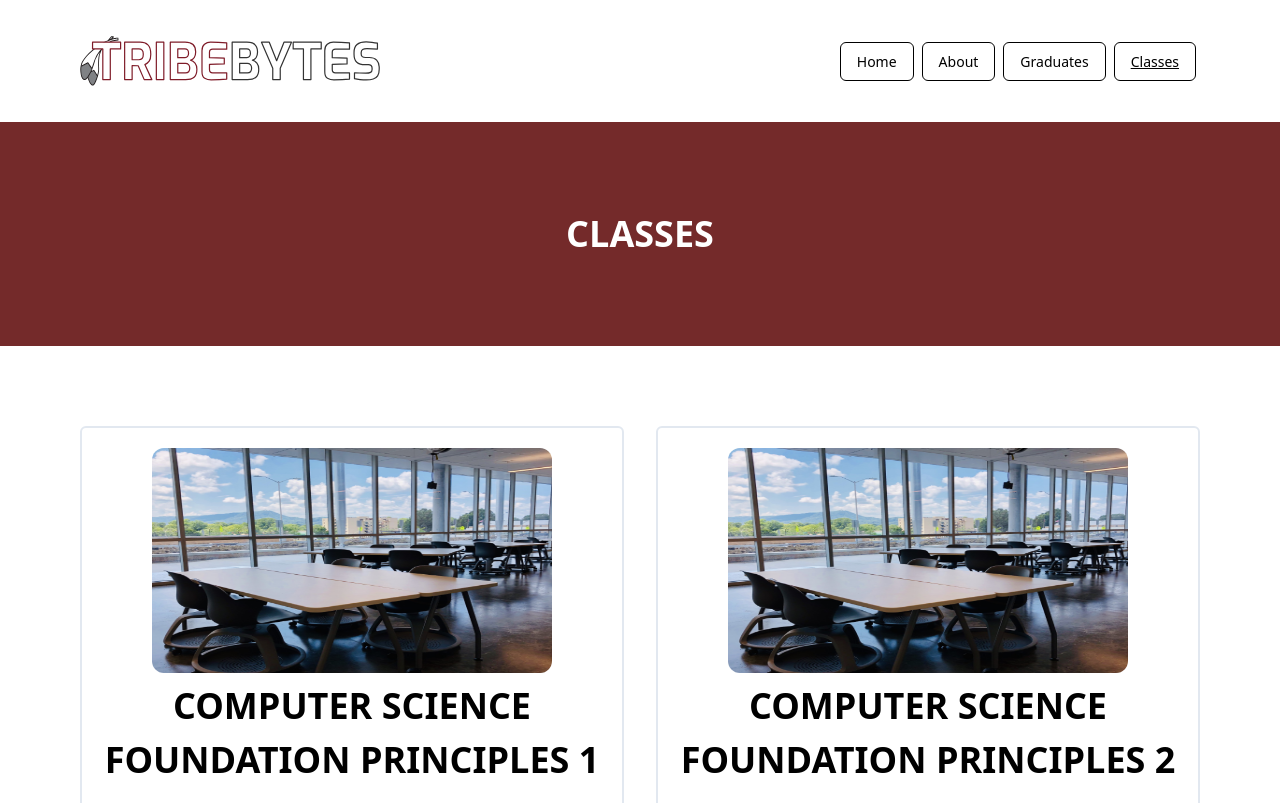
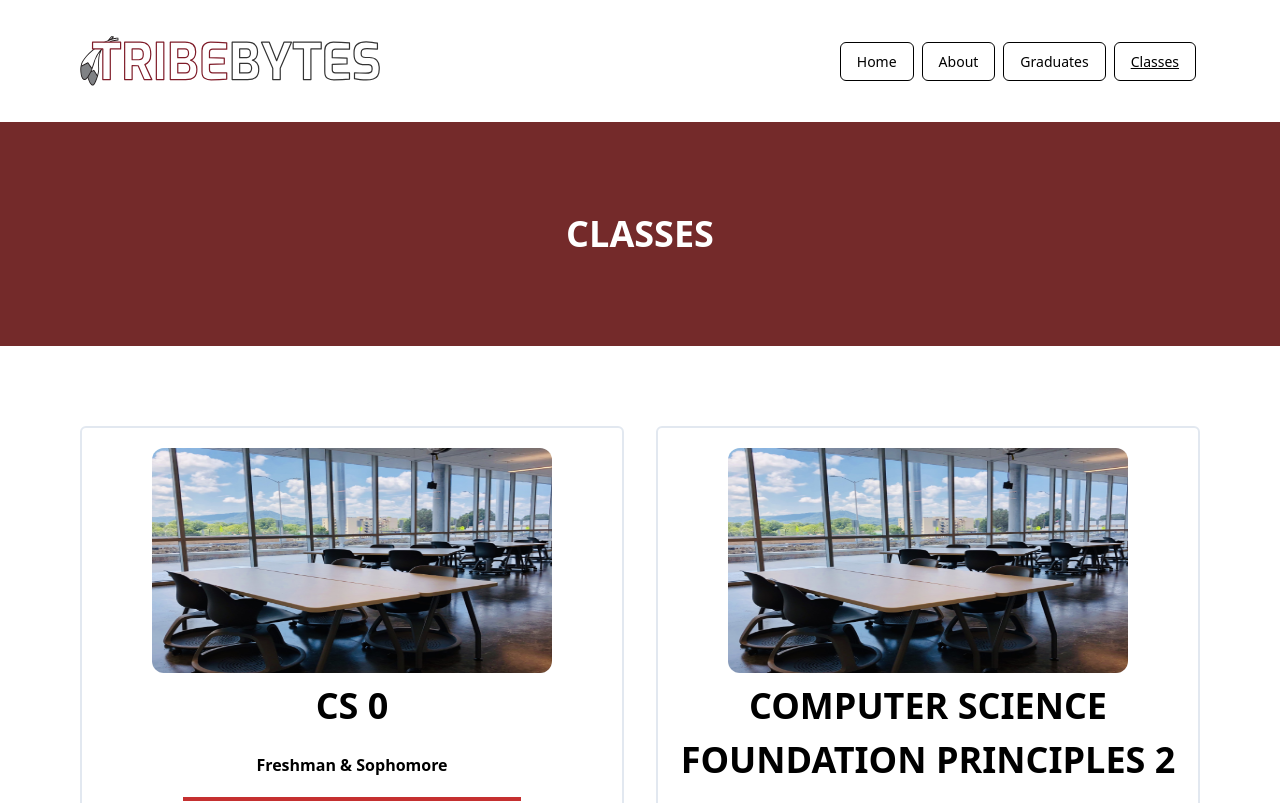
Before and after one commit to db-cs/tribebytes.com, a Next.js app: page /classes in a window 1280 px wide. Shown: the top 803 px of the page. Built offline with nearby package versions, Linux system fonts and the light colour scheme; what @tailwindcss/typography would draw is missing.

Commit message:
Begin changing individual class pages to static

```diff
--- a/data/classdata.json
+++ b/data/classdata.json
@@ -1,17 +1,11 @@
 {
   "classes": [
     {
-      "id": 1,
-      "name": "Computer Science Foundation Principles 1",
+      "id": 0,
+      "name": "CS 0",
       "year": "Freshman & Sophomore",
       "info": "Lorem ipsum dolor sit amet, consectetur adipiscing elit, sed do eiusmod tempor incididunt ut labore et dolore magna aliqua. Ut enim ad minim veniam, quis nostrud exercitation ullamco laboris nisi ut aliquip ex ea commodo consequat. Duis aute irure dolor in reprehenderit in voluptate velit esse cillum dolore eu fugiat nulla pariatur. Excepteur sint occaecat cupidatat non proident, sunt in culpa qui officia deserunt mollit anim id est laborum.",
-      "slug": "CSFP1",
-      "header1": "Header 1",
-      "body1": "Lorem ipsum dolor sit amet, consectetur adipiscing elit, sed do eiusmod tempor incididunt ut labore et dolore magna aliqua. Ut enim ad minim veniam, quis nostrud exercitation ullamco laboris nisi ut aliquip ex ea commodo consequat. Duis aute irure dolor in reprehenderit in voluptate velit esse cillum dolore eu fugiat nulla pariatur. Excepteur sint occaecat cupidatat non proident, sunt in culpa qui officia deserunt mollit anim id est laborum.",
-      "header2": "Header 2",
-      "body2": "Lorem ipsum dolor sit amet, consectetur adipiscing elit, sed do eiusmod tempor incididunt ut labore et dolore magna aliqua. Ut enim ad minim veniam, quis nostrud exercitation ullamco laboris nisi ut aliquip ex ea commodo consequat. Duis aute irure dolor in reprehenderit in voluptate velit esse cillum dolore eu fugiat nulla pariatur. Excepteur sint occaecat cupidatat non proident, sunt in culpa qui officia deserunt mollit anim id est laborum.",
-      "listHeader": "List Header",
-      "list1": ["Yes", "no", "maybe", "probably"]
+      "slug": "cs0"
     },
     {
       "id": 2,
--- a/pages/classes/[pid].js
+++ /dev/null
@@ -1,53 +0,0 @@
-import { useRouter } from "next/router";
-import classdata from "../../data/classdata.json";
-import Layout from "../../components/Layout";
-
-const Course = () => {
-  const router = useRouter();
-  const { pid } = router.query;
-
-  const currentCourse = classdata.classes.find((course) => course.slug === pid);
-
-  if (currentCourse) {
-    return (
-      <Layout title={`${currentCourse.name}`}>
-        <div className="h-screen px-20 mx-auto bg-red-900 place-content-center max-w-screen">
-          <h1 className="pt-20 text-white float-right">
-            <h1 className="text-5xl underline text-center mb-10">
-              {currentCourse.name}
-            </h1>
-            <img
-              className="mr-8 float-left rounded-lg"
-              src="/Classroom.png"
-              height="350"
-              width="350"
-            ></img>
-
-            <h6 className="mt-5">
-              Recommended: <i>{currentCourse.year}</i>
-            </h6>
-            <br></br>
-            {currentCourse.info}
-            <h1 className="m-5 text-2xl">{currentCourse.header1}</h1>
-            <p>{currentCourse.body1}</p>
-            <h1 className="m-5 text-2xl">{currentCourse.header2}</h1>
-            <p>{currentCourse.body2}</p>
-            <h1 className="m-5 text-2xl">{currentCourse.listHeader}</h1>
-            <div className="m-5">
-              <ul className="list-disc visible">
-                <li>{currentCourse.list1.l1}</li>
-                <li>{currentCourse.list1.l2}</li>
-                <li>{currentCourse.list1.l3}</li>
-                <li>{currentCourse.list1.l4}</li>
-              </ul>
-            </div>
-          </h1>
-        </div>
-      </Layout>
-    );
-  } else {
-    return <p>Loading...</p>;
-  }
-};
-
-export default Course;
--- /dev/null
+++ b/pages/classes/cs0.js
@@ -0,0 +1,32 @@
+import { useRouter } from "next/router";
+import classdata from "../../data/classdata.json";
+import Layout from "../../components/Layout";
+
+const Course = () => {
+  const currentCourse = classdata.classes.find((course) => course.id === 0);
+  console.log(currentCourse);
+
+  if (currentCourse) {
+    return (
+      <Layout title={`${currentCourse.name}`}>
+        <div className="h-screen px-20 mx-auto bg-red-900 place-content-center max-w-screen">
+          <div className="float-right pt-20 text-white">
+            <h1 className="mb-10 text-5xl text-center underline">
+              {currentCourse.name}
+            </h1>
+            <img
+              className="float-left mr-8 rounded-lg"
+              src="/Classroom.png"
+              height="350"
+              width="350"
+            ></img>
+          </div>
+        </div>
+      </Layout>
+    );
+  } else {
+    return <p>Loading...</p>;
+  }
+};
+
+export default Course;
```
